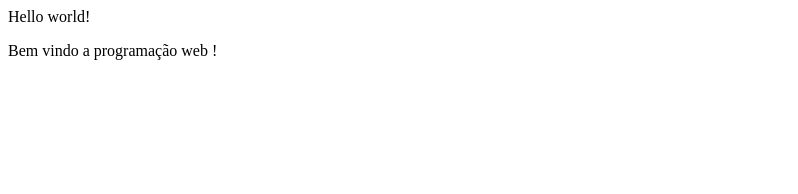
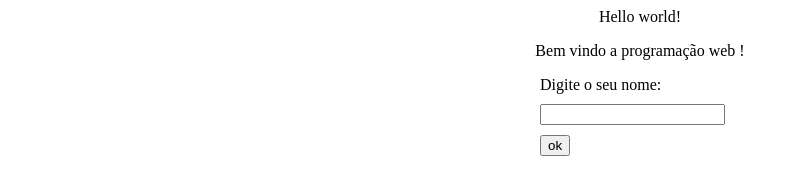
Before and after one commit to Schlickmann007/exemplo, a plain HTML site: page index.html in a window 1280 px wide. Shown: the whole page, without its empty margins (0-798 px from the left). Drawn offline with Linux system fonts and the light colour scheme.

Commit message:
movido javascript para arquivo especifico

```diff
--- a/estilo.css
+++ b/estilo.css
@@ -3,3 +3,19 @@
 h1 { color:red;
     text-decoration: underline;
 }
+
+body {
+    text-align: center;
+}
+
+.hello-world {
+ width: 200px;
+ margin: auto;
+ text-align: left;
+
+}
+
+input {
+    margin-top: 10px;
+    margin-bottom: 10px;
+}
--- a/index.html
+++ b/index.html
@@ -1,22 +1,30 @@
 <!DOCTYPE html>
 <html lang="pt-BR">
+
 <head>
     <meta charset="UTF-8">
 
     <title>Hello World!</title>
-   <style>
+    <link href="estilo.css" rel="stylesheet">
 
-         h1 { color:red;
-               text-decoration: underline;
 
-         }
-
-  </style>
 
 </head>
 
 <body>
-    <h>Hello world!</h1>
-    <p> Bem vindo a programação web !</p>
+    <h1git>Hello world!</h1>
+        <p> Bem vindo a programação web !</p>
+
+        <p class="hello-world">
+            Digite o seu nome: <br>
+            <input type="text" /> <br>
+            <button onclick="helloworld()">ok</button>
+        </p>
+
+        <script>
+
+        </script>
+
 </body>
+
 </html>
```
Also changed, not shown: script.js (added, +8 -0 lines).
